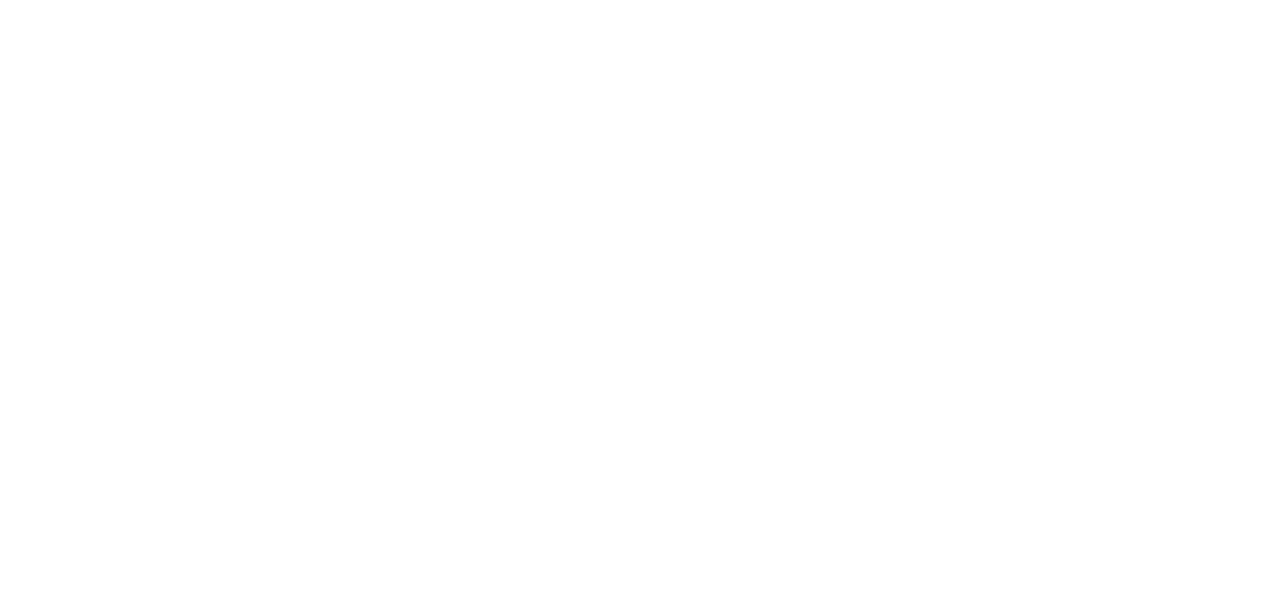
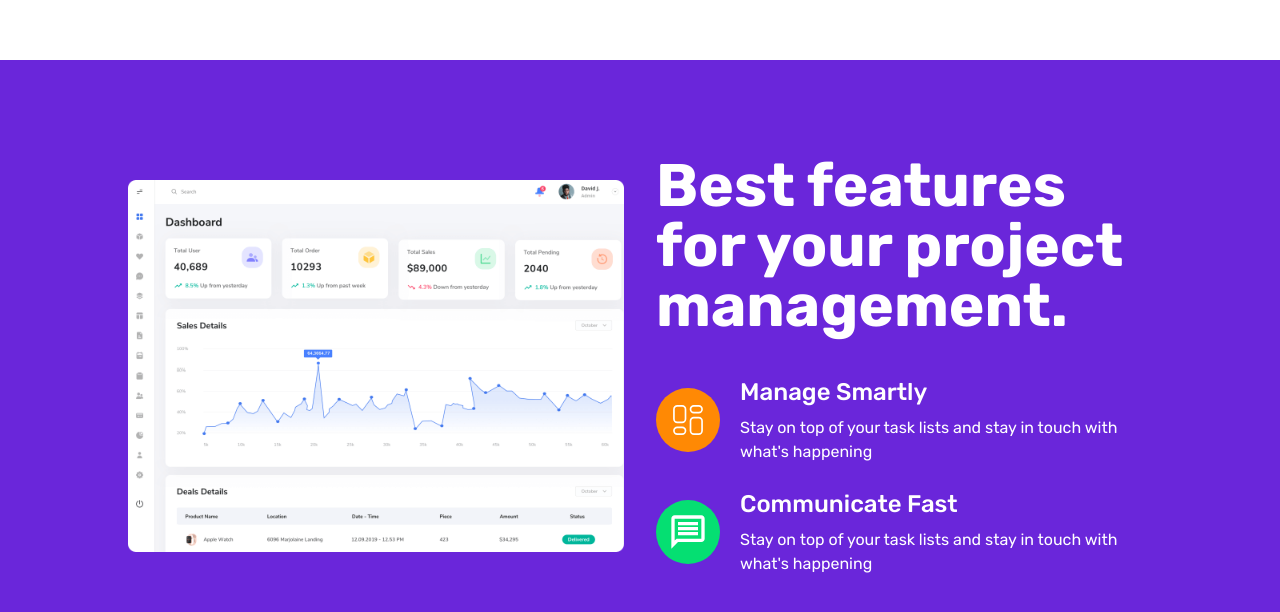
Before and after one commit to titohajili/-Stunning-Landing, a Next.js app: page / in a window 1280 px wide. Shown: the part 1220-1832 px from the top of the page. Before the commit the page ends 1280 px from the top, so only its background shows below. Built offline with nearby package versions, Linux system fonts and the light colour scheme.

Commit message:
About Section

```diff
--- /dev/null
+++ b/components/Home/About/About.tsx
@@ -0,0 +1,57 @@
+import Image from 'next/image'
+import React from 'react'
+import { CiGrid42 } from 'react-icons/ci'
+import { MdOutlineMessage } from 'react-icons/md'
+
+const About = () => {
+  return (
+    <div className='py-24 bg-[#6a26da]'>
+      <div className='w-[80%] mx-auto grid grid-cols-1 lg:grid-cols-2 items-center gap-8'>
+        {/* image */}
+        <div>
+            <Image src={"/images/about.png"} alt='about' width={800} height={800} />
+        </div>
+        {/* text content */}
+        <div>
+            {/* heading */}
+            <h1 className='text-3xl sm:text-4xl text-white md:text-5xl lg:text-6xl font-bold'>
+                Best features
+                <br />for your project
+                <br />management.
+            </h1>
+
+            {/* list */}
+            <div className='mt-10'>
+                {/* List one */}
+                <div className='flex items-center space-x-5'>
+                  <div className='w-16 h-16 rounded-full bg-orange-400 flex items-center justify-center flex-col'>
+                    <CiGrid42 className='text-white w-10 h-10'/>
+                  </div>
+                  <div className='flex-1'>
+                    <h1 className='text-2xl font-medium text-white'>Manage Smartly</h1>
+                    <p className='text-white mt-2 sm:-2/3'>
+                        Stay on top of your task lists and stay in touch with what's happening
+                    </p>
+                  </div>
+                </div>
+                {/* List two */}
+                <div className='flex items-center space-x-5 mt-6'>
+                  <div className='w-16 h-16 rounded-full bg-green-400 flex items-center justify-center flex-col'>
+                    <MdOutlineMessage className='text-white w-10 h-10'/>
+                  </div>
+                  <div className='flex-1'>
+                    <h1 className='text-2xl font-medium text-white'>Communicate Fast</h1>
+                    <p className='text-white mt-2 sm:-2/3'>
+                        Stay on top of your task lists and stay in touch with what's happening
+                    </p>
+                  </div>
+                </div>
+
+            </div>
+        </div>
+      </div>
+    </div>
+  )
+}
+
+export default About
--- a/components/Home/Home.tsx
+++ b/components/Home/Home.tsx
@@ -1,10 +1,12 @@
 import React from 'react'
 import Hero from './Hero/Hero'
+import About from './About/About'
 
 const Home = () => {
   return (
     <div className='overflow-hidden '>
       <Hero/>
+      <About/>
     </div>
   )
 }
```
